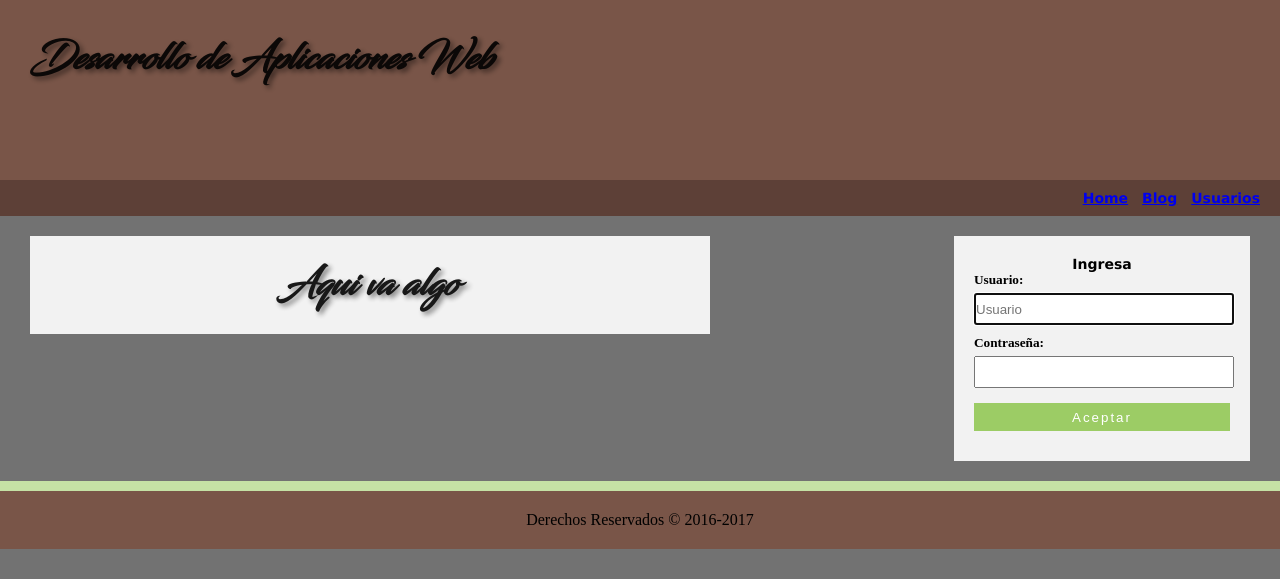
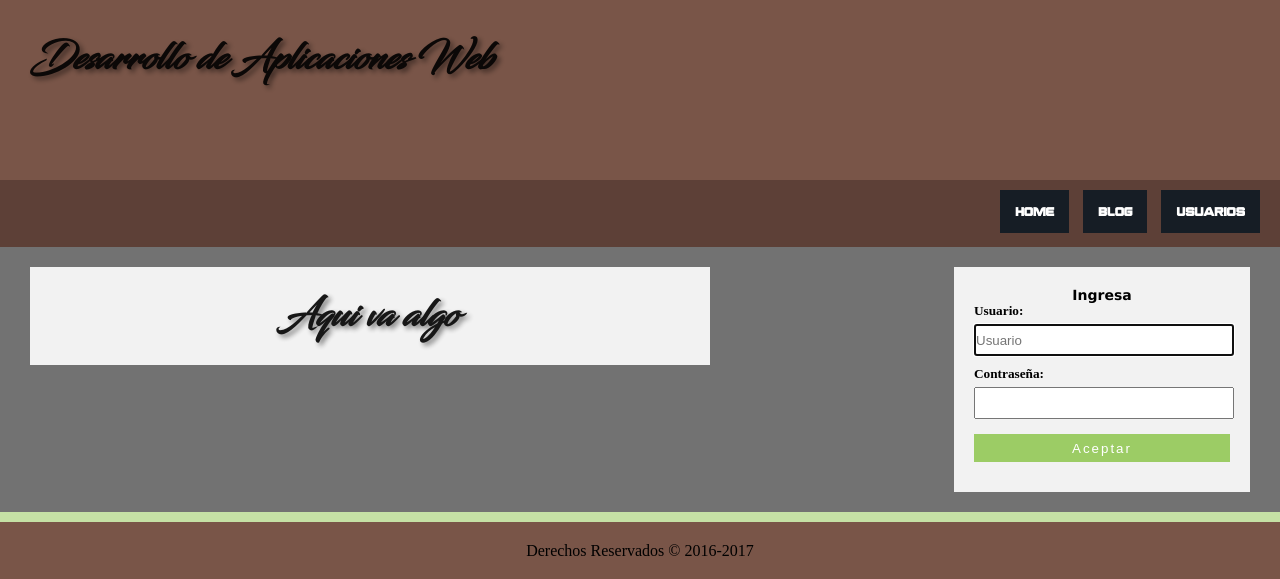
Before and after one commit to Terceroa/Daw, a PHP site: page / in a window 1280 px wide. Shown: the top 579 px of the page. Run offline with PHP 8.4, Linux system fonts and the light colour scheme.

Commit message:
Modificaciones en el menu

```diff
--- a/css/style.css
+++ b/css/style.css
@@ -1,4 +1,4 @@
- @font-face {
+    @font-face {
     font-family: "praetorian";
     src: url(praetorian.ttf) format("truetype");
     }
@@ -41,6 +41,31 @@
     list-style: none;
     padding: 5px;
     font: bold 14px verdana, sans-serif;
+    }
+
+    ul{
+      list-style-type: none;
+      margin: 0 auto;
+      overflow: hidden;
+    }
+
+    li{
+      display: inline;
+    }
+
+    a{
+      font-family: praetorian;
+      color: #fff;
+      text-decoration: none;
+      font-size: 12px;
+      float: right;
+      padding: 15px;
+      background-color: #161d25;
+    }
+
+    ul a:hover{
+      background: gray;
+      border-left: 3px solid darkslategray;
     }
 
    #Seccion {
```
